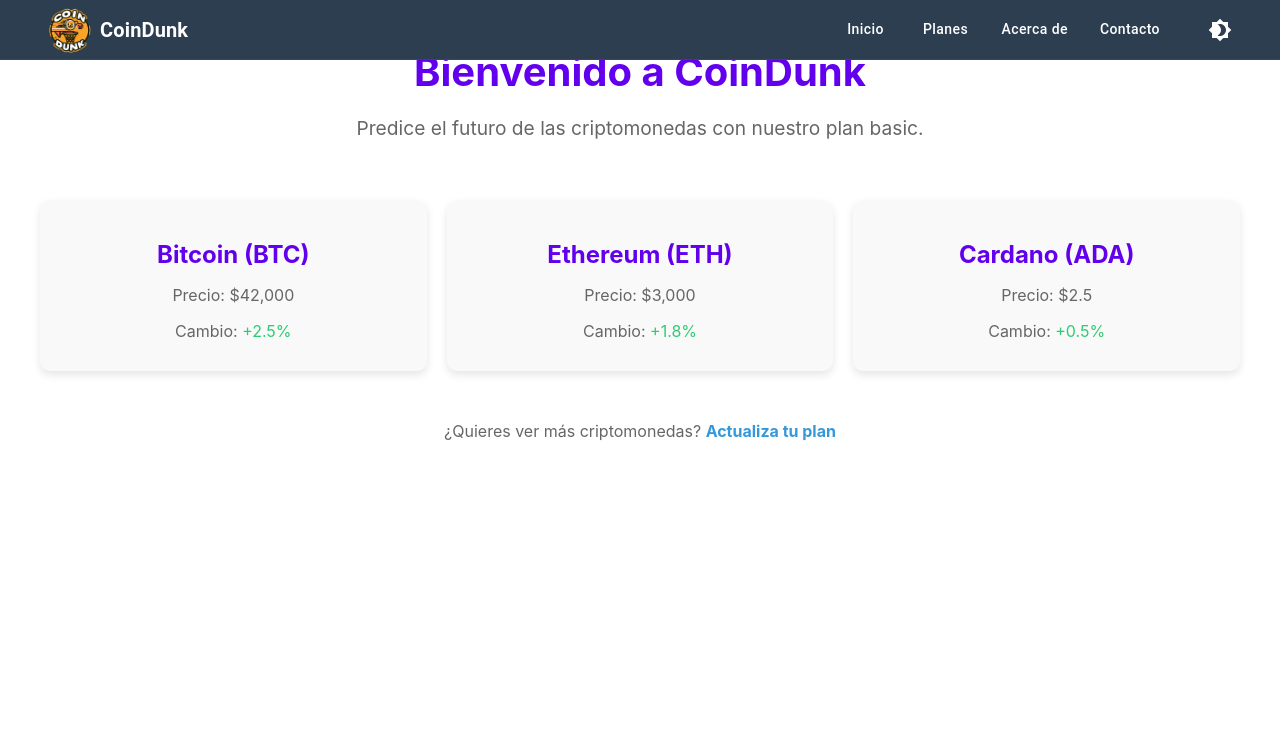
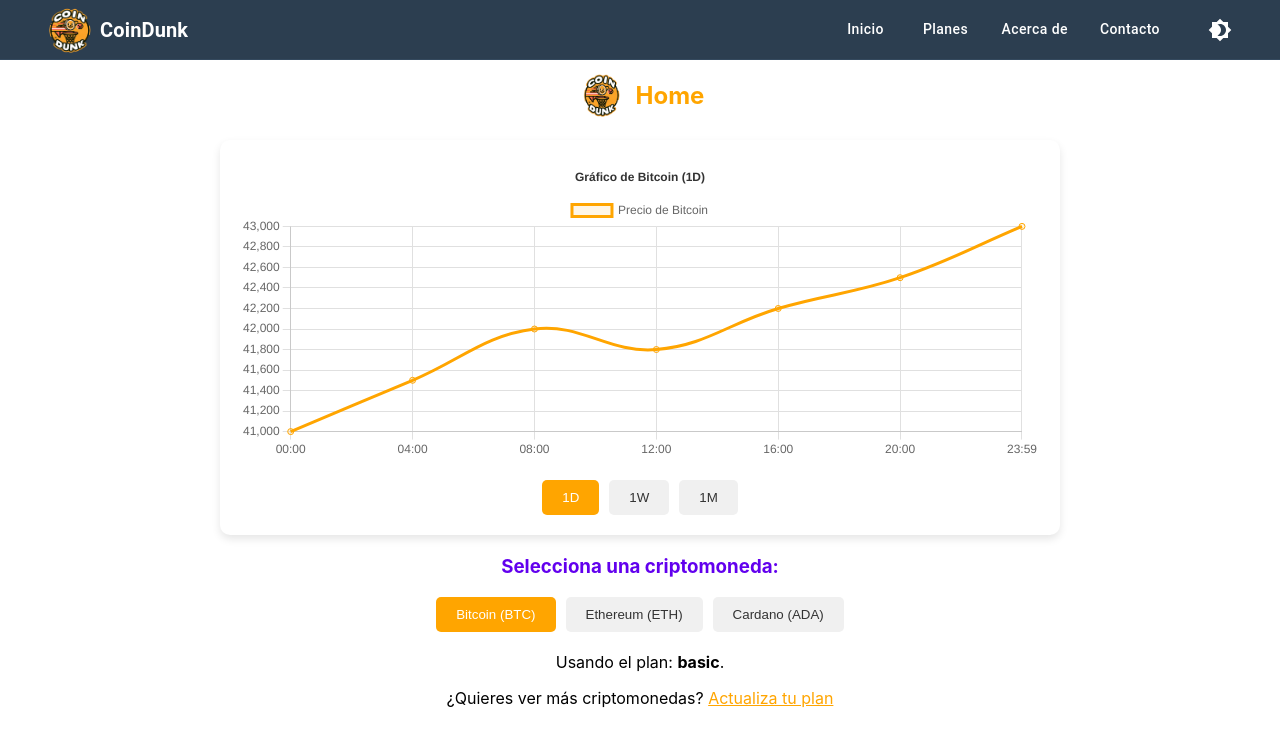
Before and after one commit to MiguelRegueiro/CoinDunk, a React (Create React App) app: page / in a window 1280 px wide. Shown: the top 746 px of the page. Built offline with nearby package versions, Linux system fonts and the light colour scheme.

Commit message:
pagina home soporta graficos y datos falsos

```diff
--- a/package.json
+++ b/package.json
@@ -8,8 +8,10 @@
     "@mui/icons-material": "^6.4.8",
     "@mui/material": "^6.4.8",
     "@nanostores/react": "^0.8.4",
+    "chart.js": "^4.4.8",
     "cra-template": "1.2.0",
     "react": "^19.0.0",
+    "react-chartjs-2": "^5.3.0",
     "react-dom": "^19.0.0",
     "react-router-dom": "^7.1.5",
     "react-scripts": "^5.0.1"
--- a/src/pages/Contacto.css
+++ b/src/pages/Contacto.css
@@ -47,6 +47,7 @@
 
   .contacto-form .form-group {
     margin-bottom: 20px;
+
   }
 
   .contacto-form label {
--- a/src/pages/Home.css
+++ b/src/pages/Home.css
@@ -1,77 +1,87 @@
 /* src/pages/Home.css */
 .home-container {
+  padding: 20px;
   text-align: center;
-  padding: 20px;
-  background-color: var(--background-color, #ffffff); /* Fondo dinámico */
-  color: var(--text-color, #000000); /* Texto dinámico */
 }
 
-.home-container h1 {
-  font-size: 2.5rem;
-  color: var(--primary-color, #2c3e50); /* Color dinámico */
+.header {
+  display: flex;
+  align-items: center;
+  justify-content: center;
   margin-bottom: 20px;
+  margin-top: 50px;
 }
 
-.home-container .description {
-  font-size: 1.2rem;
-  color: var(--secondary-text-color, #666); /* Texto secundario dinámico */
-  margin-bottom: 40px;
+.logohome {
+  width: 50px;
+  height: 50px;
+  margin-right: 10px;
 }
 
-.crypto-grid {
-  display: grid;
-  grid-template-columns: repeat(auto-fit, minmax(250px, 1fr));
-  gap: 20px;
-  padding: 20px;
+.app-name {
+  font-size: 24px;
+  color: #FFA500; /* Color naranja */
+  margin: 0;
 }
 
-.crypto-card {
-  background-color: var(--card-background, #ffffff); /* Fondo dinámico para tarjetas */
+.chart-container {
+  margin: 20px auto;
+  max-width: 800px;
+  background-color: white;
+  padding: 20px;
   border-radius: 10px;
   box-shadow: 0 4px 8px rgba(0, 0, 0, 0.1);
-  padding: 20px;
-  text-align: center;
-  transition: transform 0.3s ease, box-shadow 0.3s ease;
-  color: var(--text-color, #000000); /* Texto dinámico */
 }
 
-.crypto-card:hover {
-  transform: translateY(-5px);
-  box-shadow: 0 8px 16px rgba(0, 0, 0, 0.2);
+.chart-wrapper {
+  height: 300px; /* Altura fija para el gráfico */
+  position: relative;
 }
 
-.crypto-card h2 {
-  font-size: 1.5rem;
-  color: var(--primary-color, #2c3e50); /* Color dinámico */
-  margin-bottom: 10px;
+.time-range-selector {
+  display: flex;
+  justify-content: center;
+  gap: 10px;
+  margin-top: 20px;
 }
 
-.crypto-card p {
-  font-size: 1rem;
-  color: var(--secondary-text-color, #666); /* Texto secundario dinámico */
-  margin-bottom: 10px;
+.time-range-button {
+  padding: 10px 20px;
+  border: none;
+  border-radius: 5px;
+  cursor: pointer;
+  transition: background-color 0.3s ease;
 }
 
-.positive {
-  color: #2ecc71; /* Verde para cambios positivos */
+.time-range-button.active {
+  background-color: #FFA500 !important;
+  color: white !important;
 }
 
-.negative {
-  color: #e74c3c; /* Rojo para cambios negativos */
+.crypto-selector {
+  margin: 20px 0;
 }
 
-.upgrade-message {
-  margin-top: 30px;
-  font-size: 1rem;
-  color: var(--secondary-text-color, #666); /* Texto secundario dinámico */
+.crypto-buttons {
+  display: flex;
+  justify-content: center;
+  gap: 10px;
+  flex-wrap: wrap;
 }
 
-.upgrade-link {
-  color: var(--link-color, #3498db); /* Color dinámico para enlaces */
-  text-decoration: none;
-  font-weight: bold;
+.crypto-button {
+  padding: 10px 20px;
+  border: none;
+  border-radius: 5px;
+  cursor: pointer;
+  transition: background-color 0.3s ease;
 }
 
-.upgrade-link:hover {
-  text-decoration: underline;
+.crypto-button.active {
+  background-color: #FFA500 !important;
+  color: white !important;
 }
+
+.info-container {
+  margin-top: 20px;
+}
--- a/src/pages/Home.js
+++ b/src/pages/Home.js
@@ -1,22 +1,37 @@
 // src/pages/Home.js
 import React, { useEffect, useState, useContext } from 'react';
-import { Link } from 'react-router-dom';
 import { ThemeContext } from '../context/Theme'; // Importa el contexto del tema
+import { Line } from 'react-chartjs-2'; // Importa el componente de gráfico de línea
+import {
+  Chart as ChartJS,
+  CategoryScale,
+  LinearScale,
+  PointElement,
+  LineElement,
+  Title,
+  Tooltip,
+  Legend,
+} from 'chart.js'; // Importa los componentes de Chart.js
 import './Home.css'; // Archivo de estilos
+
+
+// Registra los componentes de Chart.js
+ChartJS.register(
+  CategoryScale,
+  LinearScale,
+  PointElement,
+  LineElement,
+  Title,
+  Tooltip,
+  Legend
+);
 
 const Home = () => {
   const [userPlan, setUserPlan] = useState('basic'); // Puede ser 'basic', 'pro', o 'premium'
   const [cryptos, setCryptos] = useState([]); // Estado para almacenar las criptomonedas
+  const [selectedCrypto, setSelectedCrypto] = useState('Bitcoin'); // Estado para la criptomoneda seleccionada
+  const [timeRange, setTimeRange] = useState('1D'); // Estado para el rango de tiempo (1D, 1W, 1M, etc.)
   const theme = useContext(ThemeContext); // Accede al tema
-
-  // Simulación de datos de criptomonedas
-  const cryptoData = [
-    { id: 1, name: 'Bitcoin', symbol: 'BTC', price: 42000, change: '+2.5%' },
-    { id: 2, name: 'Ethereum', symbol: 'ETH', price: 3000, change: '+1.8%' },
-    { id: 3, name: 'Cardano', symbol: 'ADA', price: 2.5, change: '+0.5%' },
-    { id: 4, name: 'Solana', symbol: 'SOL', price: 150, change: '+3.2%' },
-    { id: 5, name: 'Polkadot', symbol: 'DOT', price: 25, change: '+1.1%' },
-  ];
 
   // Simulación de la obtención del plan del usuario desde la base de datos
   useEffect(() => {
@@ -30,6 +45,15 @@ const Home = () => {
 
   // Filtra las criptomonedas según el plan del usuario
   useEffect(() => {
+    // Mueve cryptoData dentro del useEffect para evitar la advertencia de dependencia
+    const cryptoData = [
+      { id: 1, name: 'Bitcoin', symbol: 'BTC', price: 42000, change: '+2.5%' },
+      { id: 2, name: 'Ethereum', symbol: 'ETH', price: 3000, change: '+1.8%' },
+      { id: 3, name: 'Cardano', symbol: 'ADA', price: 2.5, change: '+0.5%' },
+      { id: 4, name: 'Solana', symbol: 'SOL', price: 150, change: '+3.2%' },
+      { id: 5, name: 'Polkadot', symbol: 'DOT', price: 25, change: '+1.1%' },
+    ];
+
     if (userPlan === 'basic') {
       setCryptos(cryptoData.slice(0, 3)); // Muestra solo 3 criptomonedas
     } else if (userPlan === 'pro') {
@@ -37,7 +61,83 @@ const Home = () => {
     } else if (userPlan === 'premium') {
       setCryptos(cryptoData); // Muestra todas las criptomonedas
     }
-  }, [userPlan]);
+  }, [userPlan]); // Solo userPlan es necesario en el array de dependencias
+
+  // Función para manejar la selección de una criptomoneda
+  const handleCryptoSelect = (cryptoName) => {
+    setSelectedCrypto(cryptoName);
+  };
+
+  // Función para manejar el cambio de rango de tiempo
+  const handleTimeRangeChange = (range) => {
+    setTimeRange(range);
+  };
+
+  // Datos simulados para el gráfico según el rango de tiempo
+  const getChartData = () => {
+    let labels = [];
+    let data = [];
+
+    switch (timeRange) {
+      case '1D': // 1 día
+        labels = ['00:00', '04:00', '08:00', '12:00', '16:00', '20:00', '23:59'];
+        data = [41000, 41500, 42000, 41800, 42200, 42500, 43000];
+        break;
+      case '1W': // 1 semana
+        labels = ['Lun', 'Mar', 'Mié', 'Jue', 'Vie', 'Sáb', 'Dom'];
+        data = [40000, 40500, 41000, 41500, 42000, 42500, 43000];
+        break;
+      case '1M': // 1 mes
+        labels = ['Sem 1', 'Sem 2', 'Sem 3', 'Sem 4'];
+        data = [38000, 39000, 40000, 42000];
+        break;
+      default:
+        labels = [];
+        data = [];
+    }
+
+    return {
+      labels,
+      datasets: [
+        {
+          label: `Precio de ${selectedCrypto}`,
+          data,
+          borderColor: '#FFA500', // Color naranja para la línea
+          backgroundColor: 'rgba(255, 165, 0, 0.1)', // Fondo naranja suave
+          fill: true, // Relleno debajo de la línea
+          tension: 0.4, // Suaviza la línea
+        },
+      ],
+    };
+  };
+
+  // Opciones del gráfico
+  const chartOptions = {
+    responsive: true,
+    maintainAspectRatio: false, // Permite ajustar el tamaño del gráfico
+    plugins: {
+      legend: {
+        position: 'top',
+      },
+      title: {
+        display: true,
+        text: `Gráfico de ${selectedCrypto} (${timeRange})`,
+        color: '#333', // Color del título
+      },
+    },
+    scales: {
+      x: {
+        grid: {
+          color: '#e0e0e0', // Color de la cuadrícula del eje X
+        },
+      },
+      y: {
+        grid: {
+          color: '#e0e0e0', // Color de la cuadrícula del eje Y
+        },
+      },
+    },
+  };
 
   if (!theme) {
     return <div>Cargando...</div>; // Muestra un mensaje de carga si el tema no está disponible
@@ -51,45 +151,73 @@ const Home = () => {
         color: theme.colors.text, // Texto dinámico
       }}
     >
-      <h1 style={{ color: theme.colors.primary }}>Bienvenido a CoinDunk</h1>
-      <p className="description" style={{ color: theme.colors.secondaryText }}>
-        Predice el futuro de las criptomonedas con nuestro plan {userPlan}.
-      </p>
+      {/* Encabezado con logo y nombre */}
+      <div className="header">
+        <img src={"CoinDunkNB.png"} alt="Logo de CoinDunk" className="logohome" />
+        <h1 className="app-name">Home</h1>
+      </div>
 
-      {/* Mostrar las criptomonedas */}
-      <div className="crypto-grid">
-        {cryptos.map((crypto) => (
-          <div
-            key={crypto.id}
-            className="crypto-card"
+      {/* Gráfico de la criptomoneda seleccionada */}
+      <div className="chart-container">
+        <div className="chart-wrapper">
+          <Line data={getChartData()} options={chartOptions} height={300} /> {/* Ajusta la altura del gráfico */}
+        </div>
+        {/* Selector de rango de tiempo */}
+        <div className="time-range-selector">
+          {['1D', '1W', '1M'].map((range) => (
+            <button
+              key={range}
+              className={`time-range-button ${
+                timeRange === range ? 'active' : ''
+              }`}
               style={{
-              backgroundColor: theme.colors.cardBackground, // Fondo dinámico para tarjetas
-              color: theme.colors.text, // Texto dinámico
+                backgroundColor: timeRange === range ? '#FFA500' : '#f0f0f0',
+                color: timeRange === range ? '#fff' : '#333',
               }}
+              onClick={() => handleTimeRangeChange(range)}
             >
-            <h2 style={{ color: theme.colors.primary }}>{crypto.name} ({crypto.symbol})</h2>
-            <p>Precio: ${crypto.price.toLocaleString()}</p>
-            <p>
-              Cambio:{' '}
-              <span className={crypto.change.includes('+') ? 'positive' : 'negative'}>
-                {crypto.change}
-              </span>
-            </p>
-          </div>
+              {range}
+            </button>
           ))}
         </div>
+      </div>
 
-      {/* Comentario para criptomonedas no incluidas en el plan básico */}
+      {/* Selector de criptomonedas */}
+      <div className="crypto-selector">
+        <h3 style={{ color: theme.colors.primary }}>Selecciona una criptomoneda:</h3>
+        <div className="crypto-buttons">
+          {cryptos.map((crypto) => (
+            <button
+              key={crypto.id}
+              className={`crypto-button ${
+                selectedCrypto === crypto.name ? 'active' : ''
+              }`}
+              style={{
+                backgroundColor: selectedCrypto === crypto.name ? '#FFA500' : '#f0f0f0',
+                color: selectedCrypto === crypto.name ? '#fff' : '#333',
+              }}
+              onClick={() => handleCryptoSelect(crypto.name)}
+            >
+              {crypto.name} ({crypto.symbol})
+            </button>
+          ))}
+        </div>
+      </div>
+
+      {/* Información adicional */}
+      <div className="info-container">
+        <p style={{ color: theme.colors.secondaryText }}>
+          Usando el plan: <strong>{userPlan}</strong>.
+        </p>
         {userPlan === 'basic' && (
-        <div className="upgrade-message" style={{ color: theme.colors.secondaryText }}>
-          <p>
+          <p style={{ color: theme.colors.secondaryText }}>
             ¿Quieres ver más criptomonedas?{' '}
-            <Link to="/planes" className="upgrade-link" style={{ color: theme.colors.link }}>
+            <a href="/planes" style={{ color: '#FFA500' }}>
               Actualiza tu plan
-            </Link>
+            </a>
           </p>
+        )}
       </div>
-      )}
     </div>
   );
 };
--- a/src/pages/Planes.js
+++ b/src/pages/Planes.js
@@ -18,7 +18,7 @@ const Planes = () => {
         color: theme.colors.text, // Texto dinámico
       }}
     >
-      <br />
+      <br/>
 
       <img
         src="CoinDunkNB.png"
```
Also changed, not shown: src/pages/Contacto.js (+4 -4 lines), 1 other file (tests, documents, lock files or other folders). Lines whose indentation alone changed are shown as unchanged.
